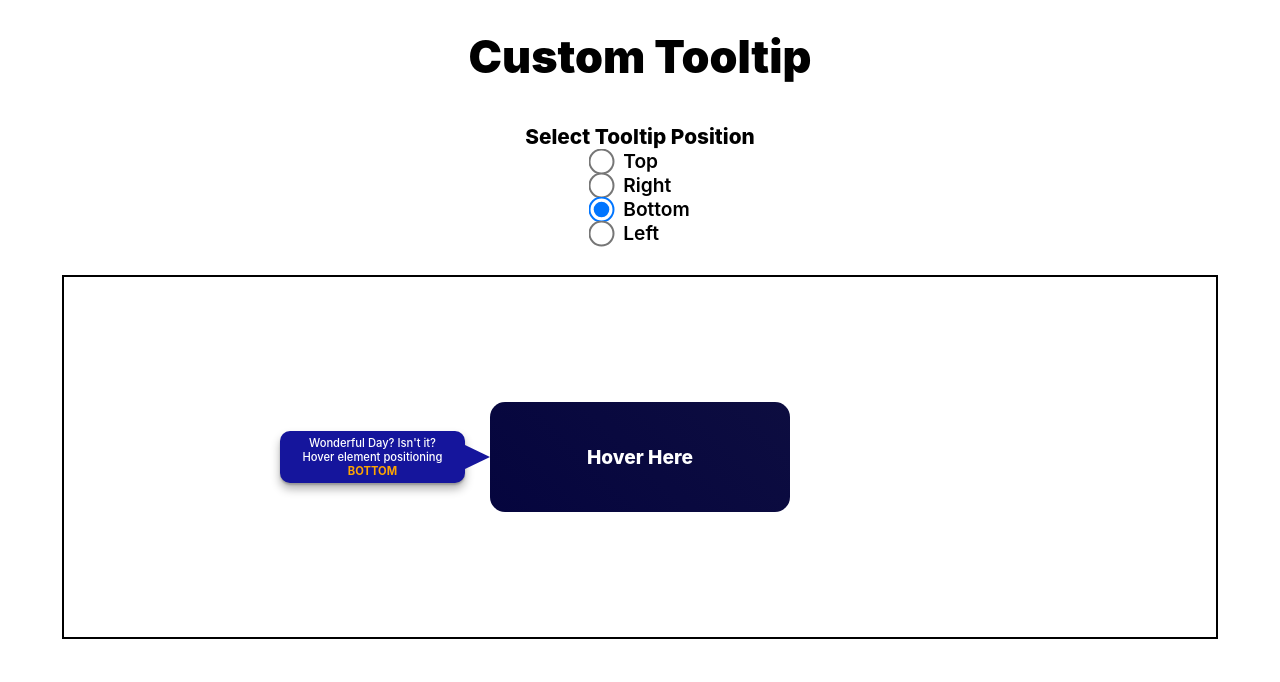
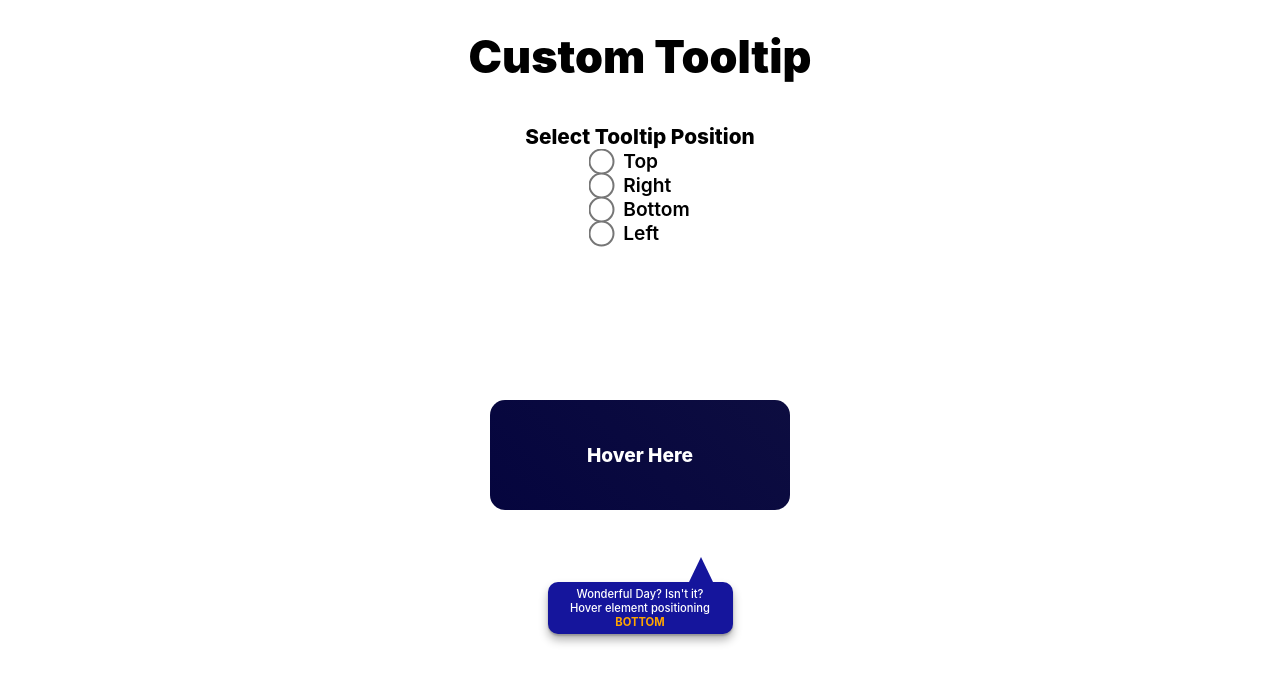
Before and after one commit to sanskar1419/React-Tooltip, a React (Create React App) app: page / in a window 1280 px wide. Shown: the top 682 px of the page. Built offline with nearby package versions, Linux system fonts and the light colour scheme.

Commit message:
Change tooltip position based on position selected

```diff
--- a/src/App.css
+++ b/src/App.css
@@ -20,7 +20,7 @@ input[type="radio"] {
   display: flex;
   align-items: center;
   justify-content: center;
-  border: 2px solid black;
+  /* border: 2px solid black; */
   width: 90%;
   height: 45vh;
   margin-top: 20px;
--- a/src/App.js
+++ b/src/App.js
@@ -7,7 +7,7 @@ function App() {
   const [position, setPosition] = useState("bottom");
 
   const handlePositionInput = (e) => {
-    // console.log(e.target.value);
+    console.log(e.target.value);
     setPosition(e.target.value);
   };
 
@@ -17,7 +17,7 @@ function App() {
       <PositionForm handlePositionInput={handlePositionInput} />
       <div className="hoverElementAddTooltipContainer">
         <div className="hoverElement">
-          Hover Here <Tooltip />
+          Hover Here <Tooltip position={position} />
         </div>
       </div>
     </div>
--- a/src/components/PositionForm/PositionForm.js
+++ b/src/components/PositionForm/PositionForm.js
@@ -34,7 +34,6 @@ function PositionForm({ handlePositionInput }) {
             name="position"
             value="bottom"
             onChange={handlePositionInput}
-            checked
           />
           <label for="bottom">Bottom</label>
         </div>
--- a/src/components/Tooltip/Tooltip.js
+++ b/src/components/Tooltip/Tooltip.js
@@ -1,12 +1,11 @@
-import styles from "./Tooltip.module.css";
+import "./Tooltip.css";
 
-function Tooltip() {
+function Tooltip({ position }) {
   return (
-    <div className={styles.left}>
+    <div className={`${position}`}>
       <span>Wonderful Day? Isn't it?</span>
       <span>
-        Hover element positioning{" "}
-        <span className={styles.position}>bottom</span>
+        Hover element positioning <span className="position">{position}</span>
       </span>
       <div></div>
     </div>
```
Also changed, not shown: src/components/Tooltip/Tooltip.css (renamed from src/components/Tooltip/Tooltip.module.css).
